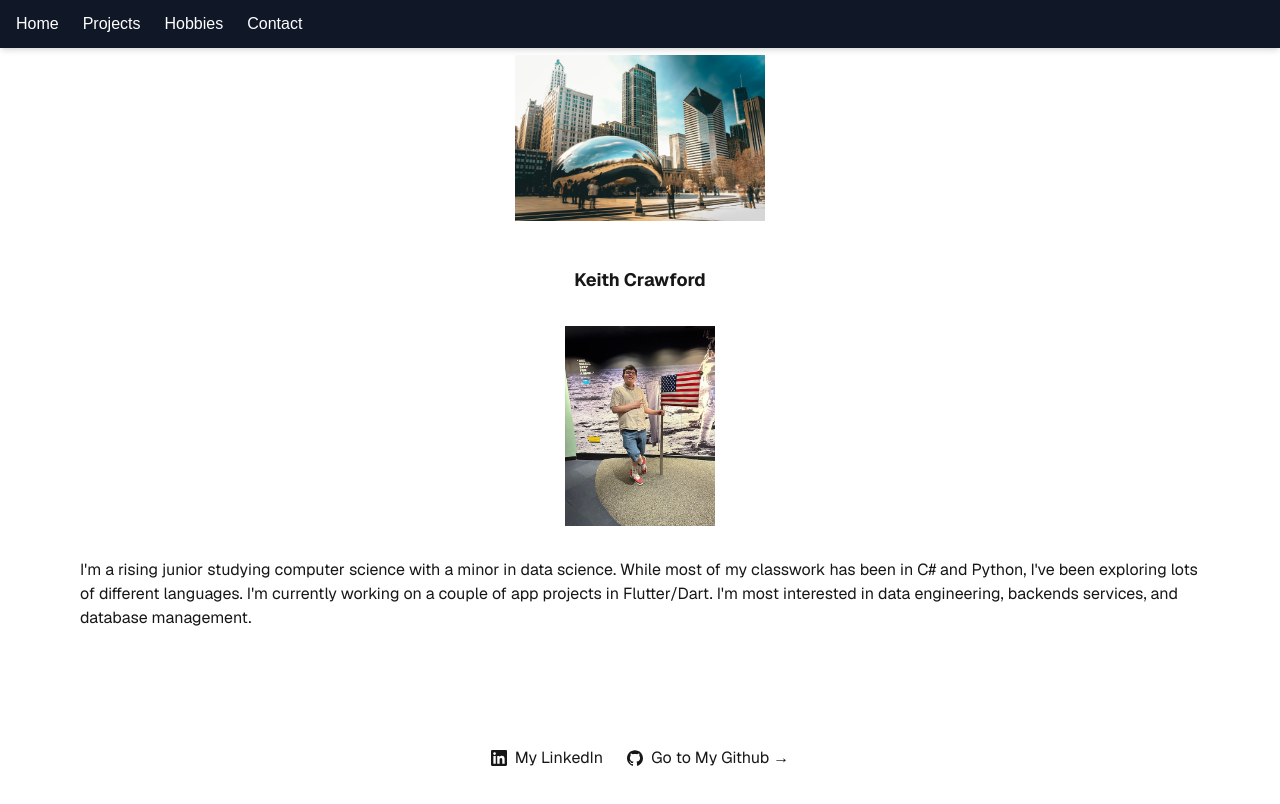
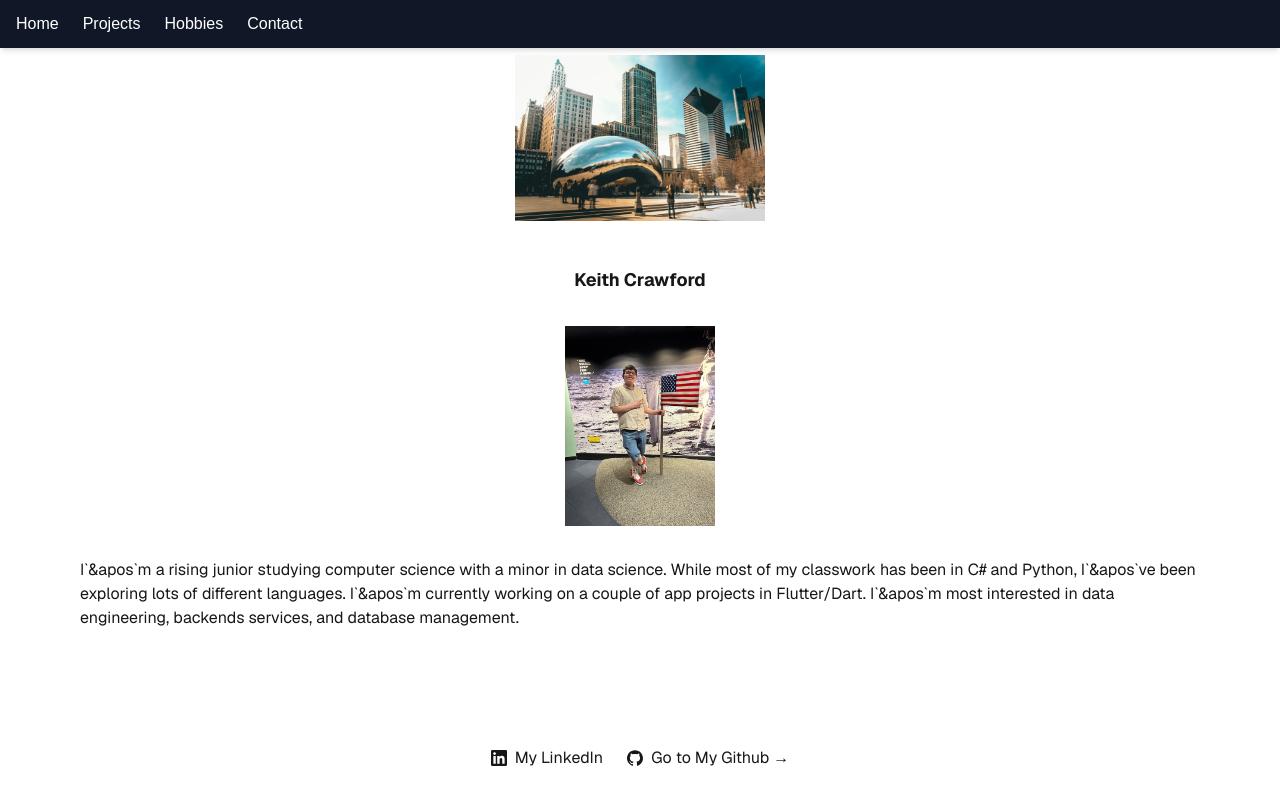
Before and after one commit to crawfordk99/discover-keith, a Next.js app in the folder discover_keith/: page / in a window 1280 px wide. Shown: the top 804 px of the page. Built offline with nearby package versions, Linux system fonts and the light colour scheme.

Commit message:
Fixed pnpm run build issues

```diff
--- a/discover_keith/src/app/api/send/route.js
+++ b/discover_keith/src/app/api/send/route.js
@@ -5,9 +5,10 @@ import { NextRequest, NextResponse } from "next/server";
 // This allows for visitors to my portfolio to send me emails directly
 // It's a third-party service called Resend
 
-const Resend = new Resend(process.env.RESEND_API_KEY);
+
 
 export async function POST(req) {
+    const Resend = new Resend(process.env.RESEND_API_KEY);
     const body = await req.json();
     // body of our request - to be sent from the Client-side in our form above
     const { message, email } = body;
--- a/discover_keith/src/app/contact/page.js
+++ b/discover_keith/src/app/contact/page.js
@@ -90,7 +90,7 @@ const handleSubmit = async (e) => { //: FormEvent<HTMLFormElement>
               type="submit"
               className="w-full bg-primary hover:shadow-lg hover:opacity-90 text-background font-bold py-2 px-4 rounded"
             >
-              {isSending && <ClipLoader color="#000" size={10} />} &nbsp; Send
+              {isSending} &nbsp; Send
               Message
             </button>
       </form>
--- a/discover_keith/src/app/page.js
+++ b/discover_keith/src/app/page.js
@@ -26,9 +26,9 @@ export default function Home() {
         </div>
         <div>
           <p>
-            I'm a rising junior studying computer science with a minor in data science. While most
-            of my classwork has been in C# and Python, I've been exploring lots of different languages.
-            I'm currently working on a couple of app projects in Flutter/Dart. I'm most interested in
+            I`&apos`m a rising junior studying computer science with a minor in data science. While most
+            of my classwork has been in C# and Python, I`&apos`ve been exploring lots of different languages.
+            I`&apos`m currently working on a couple of app projects in Flutter/Dart. I`&apos`m most interested in
             data engineering, backends services, and database management.
           </p>
         </div>
```
